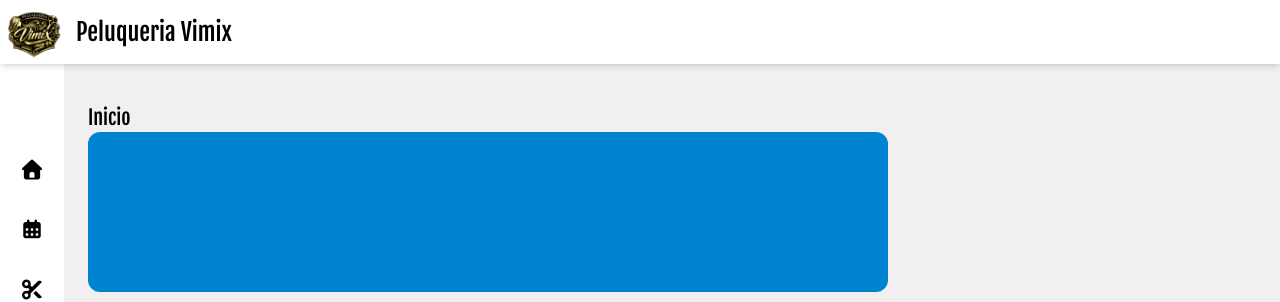
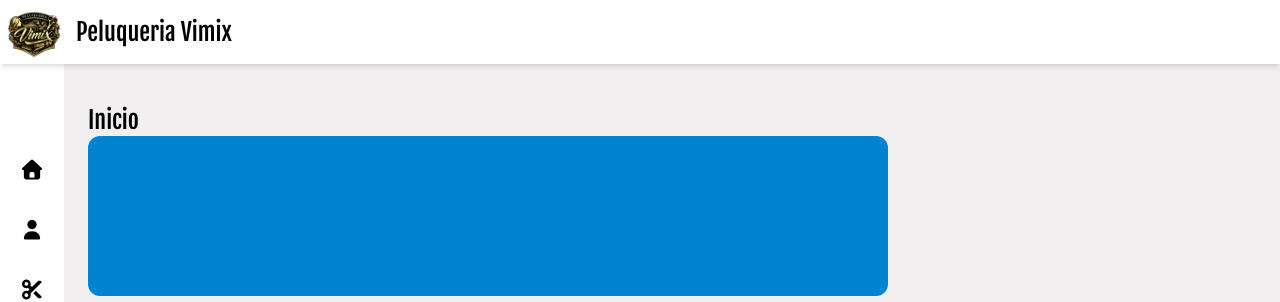
Before and after one commit to Nahucaroseli/turnos-peluqueria-front, a React (Vite) app: page / in a window 1280 px wide. Shown: the top 302 px of the page. Built offline with nearby package versions, Linux system fonts and the light colour scheme; a web font is replaced by a local one.

Commit message:
modificado botonera

```diff
--- a/src/components/Aside.tsx
+++ b/src/components/Aside.tsx
@@ -7,7 +7,7 @@ export function Aside(){
 
             <Link to={"/"} className="fa-solid fa-house text-xl cursor-pointer hover:scale-120 transition"></Link >
 
-            <Link to={"/calendario"} className="fa-solid fa-calendar-days text-xl cursor-pointer hover:scale-120 transition"></Link >
+            <Link to={"/calendario"} className="fa-solid fa-user text-xl cursor-pointer hover:scale-120 transition"></Link >
 
             <Link to={"/servicios"} className="fa-solid fa-scissors text-xl cursor-pointer hover:scale-120 transition"></Link >
 
--- a/src/pages/Calendar.tsx
+++ b/src/pages/Calendar.tsx
@@ -9,7 +9,7 @@ export function Calendar(){
                     <div className="flex flex-1 overflow-hidden">
                         <Aside></Aside>
                         <main className="flex-1 overflow-y-auto p-6 mt-20">
-                                <h1>Calendario</h1>
+                                <h1>Clientes</h1>
                         </main>
                     </div>
 
--- a/src/pages/Home.tsx
+++ b/src/pages/Home.tsx
@@ -8,9 +8,8 @@ export function Home(){
             <div className="flex flex-1 overflow-hidden">
                 <Aside></Aside>
                 <main className="flex-1 overflow-y-auto p-6 mt-20">
-                        <h1 className="text-xl">Inicio</h1>
+                        <h1 className="text-2xl">Inicio</h1>
                         <div className="h-40 bg-sky-600 md:w-200 rounded-xl">
-
                         </div>
                 </main>
             </div>
```
